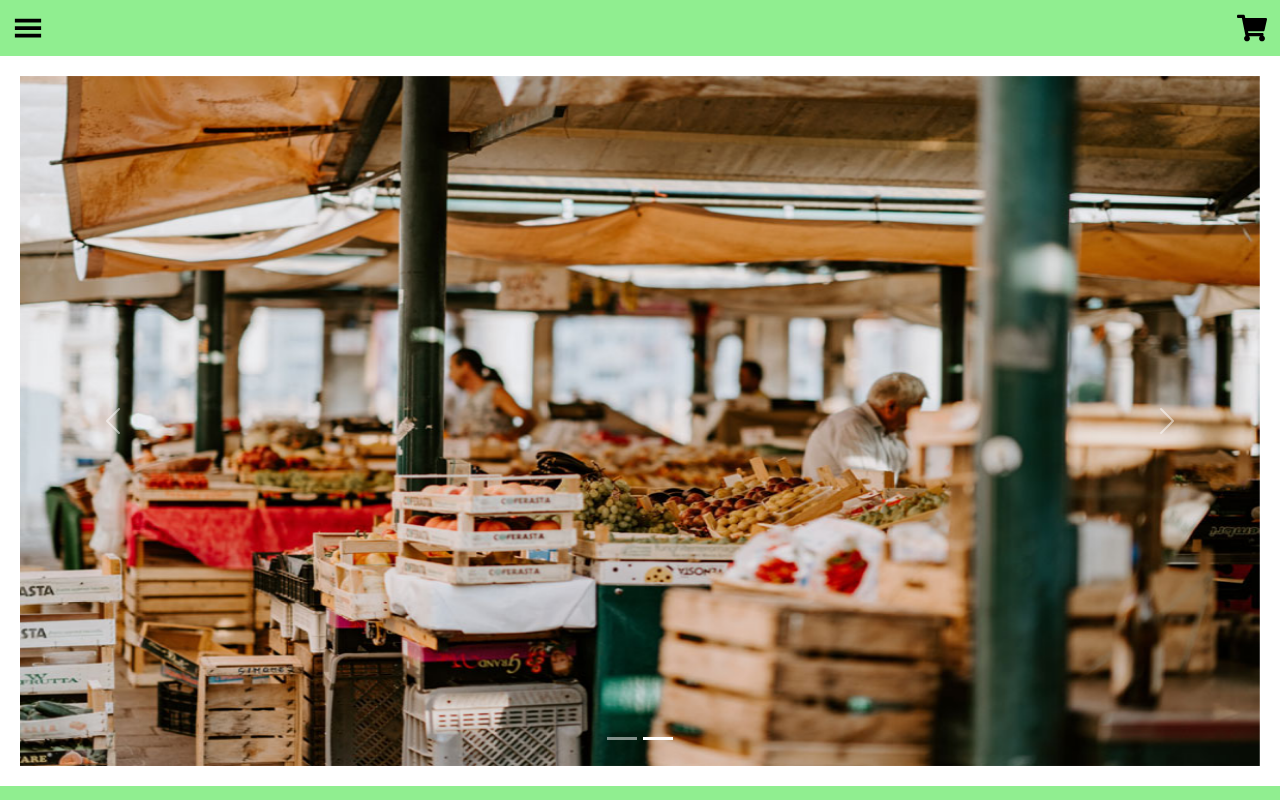
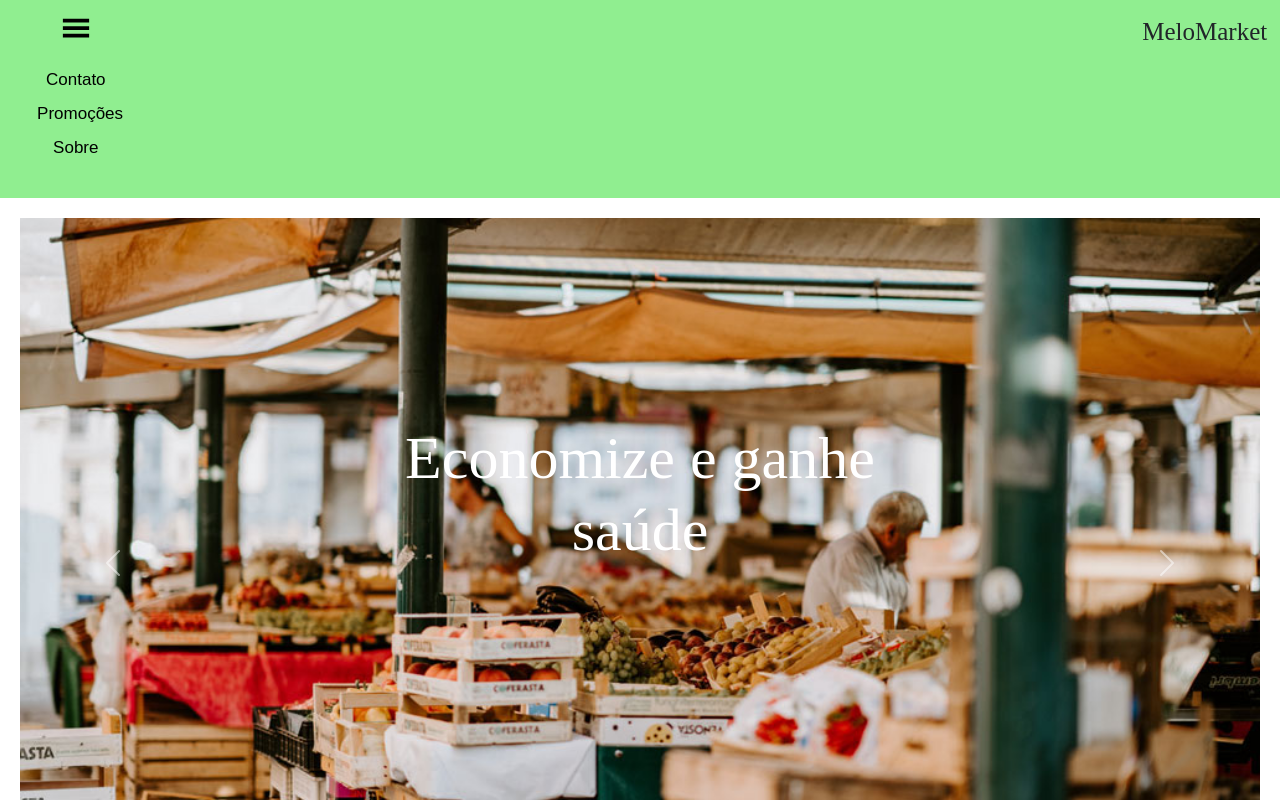
Before and after one commit to Lmelo0511/MeloMarket, a React (Create React App) app: page / in a window 1280 px wide. Both pictures are taken after a click on the button 27 px from the left and 27 px from the top of the page. Shown: the top 800 px of the page. Built offline with nearby package versions, Linux system fonts and the light colour scheme.

Commit message:
Atualizado

```diff
--- a/package.json
+++ b/package.json
@@ -11,6 +11,7 @@
     "react-bootstrap": "^2.9.1",
     "react-dom": "^18.2.0",
     "react-icons": "^4.12.0",
+    "react-router-dom": "^6.20.0",
     "react-scripts": "5.0.1",
     "web-vitals": "^2.1.4"
   },
--- a/src/App.js
+++ b/src/App.js
@@ -1,4 +1,4 @@
-import React from 'react';
+import React, {useState} from 'react';
 import 'bootstrap/dist/css/bootstrap.css';
 import Carousel from 'react-bootstrap/Carousel';
 import { GiHamburgerMenu } from "react-icons/gi";
@@ -6,39 +6,58 @@ import { FaShoppingCart } from "react-icons/fa";
 import imagem1 from "./Imagens/feira-supermercado-hortifruti.jpg"
 import imagem2 from "./Imagens/carrossel-img1.jpg"
 import imagem3 from "./Imagens/carrossel-img2.jpg"
+import { BrowserRouter as Router, Link } from 'react-router-dom';
+import tela2 from './Tela2';
 
 function App() {
+
+  const[menuAberto, setMenuAberto] = useState(false);
+
+  function toggleMenu(){
+    setMenuAberto(!menuAberto);
+  }
+
   return (
+    <Router>
       <div className="secao1">
         <header className="cabecalho">
-        <button className="botaoMenu">
+          <button className="botaoMenu" onClick={toggleMenu}>
             <GiHamburgerMenu size={30} color="black"/>
+            {menuAberto && (
+              <div className='navBar'>
+                <div className='meusLinks'>
+                  <Link className='atalhos' to='./Tela2'>Contato</Link>
+                  <Link className='atalhos' to='./Tela2'>Promoções</Link>
+                  <Link className='atalhos' to='./Tela2'>Sobre</Link>
+                </div>
+              </div>
+            )}
           </button>
-        <button className="botaoCompras">
-        <FaShoppingCart size={30} color="black"/>
-        </button>
+          <p className='Logo'>MeloMarket</p>
         </header>
         <div style={{padding: 20}}>
           <Carousel>
-          <Carousel.Item>
+            <Carousel.Item className='carrosel-item'>
               <img
                 className="imagem1"
                 src={imagem1}
                 alt="Image One"
               />
+              <h1>Reaproveite melhor os alimentos</h1>
             </Carousel.Item>
-          <Carousel.Item>
+            <Carousel.Item className='carrosel-item'>
               <img
                 className="imagem2"
                 src={imagem2}
                 alt="Image Two"
               />
+              <h1>Economize e ganhe saúde</h1>
             </Carousel.Item>
           </Carousel>
         </div>
         <div className='secao2'>
           <br></br>
-        <h1 className='titulo1'>Principais Ofertas</h1>
+          <h2 className='titulo2'>Principais Ofertas do Dia</h2>
           <section>
             <div className='container1'>
               <img
@@ -88,7 +107,7 @@ function App() {
           </section>
           <footer className='rodape' style={{backgroundColor: 'white'}}>
             <div className='Informacao' color='white'>
-            <h2 className='titulo2'>Endereço:</h2>
+              <h3 className='titulo3'>Endereço:</h3>
               <br></br><br></br>
               <p className='endereco'>
                 Av. Alípio Octaviano de Souza Paraíso<br></br>
@@ -99,6 +118,7 @@ function App() {
           </footer>
         </div>
       </div>
+    </Router>
   );
 }
 
--- /dev/null
+++ b/src/Tela2.js
@@ -0,0 +1,13 @@
+import React from 'react';
+
+function tela2() {
+ return (
+    <div>
+
+        <h1>Tela 2</h1>
+
+    </div>
+ );
+}
+
+export default tela2;
--- a/src/index.css
+++ b/src/index.css
@@ -12,24 +12,71 @@
 }
 
 .botaoMenu,
-.botaoCompras{
+.Logo{
   margin: 1%;
   cursor: pointer;
   border: none;
   background-color: lightgreen;
 }
 
+.cabecalho p{
+  font-size: 25px;
+  font-family: 'Pacifico', cursive;
+}
+
+.navBar{
+  overflow: hidden;
+  position: relative;
+}
+
+.meusLinks{
+  padding: 20px 20px;
+  text-decoration: none;
+  font-size: 17px;
+  display: grid;
+  cursor: pointer;
+  text-decoration: none;
+}
+
+.atalhos{
+  padding: 5%;
+  cursor: pointer;
+  text-decoration: none;
+  color: black;
+}
+
+.carrosel-item {
+  position: relative;
+  text-align: center;
+}
+
+.carrosel-item h1 {
+  position: absolute;
+  top: 40%;
+  left: 50%;
+  transform: translate(-50%, -50%);
+  color: white;
+  font-family: 'Pacifico', cursive;
+  font-size: 60px;
+}
+
 .imagem1,
 .imagem2{
   width: 100%;
   height: 690px;
+  object-fit: cover;
+  object-position: 0 60%;
+}
+
+.primeiroTitulo{
+  margin-top: 5%;
 }
 
 .secao2{
   background-color: lightgreen;
 }
 
-.titulo1{
+.titulo2{
   text-align: center;
   margin-top: 2%;
 }
@@ -72,9 +119,14 @@
   margin-top: 2%;
 }
 
-.endereco,
-.titulo2{
+.titulo3{
   padding: 4%;
   position: absolute;
-  font-size: 20px;
+  font-size: 35px;
 }
+
+.endereco{
+  padding: 7% 0% 2% 4%;
+  position: absolute;
+  font-size: 25px;
+}
```
Also changed, not shown: 1 other file (tests, documents, lock files or other folders). Lines whose indentation alone changed are shown as unchanged.
